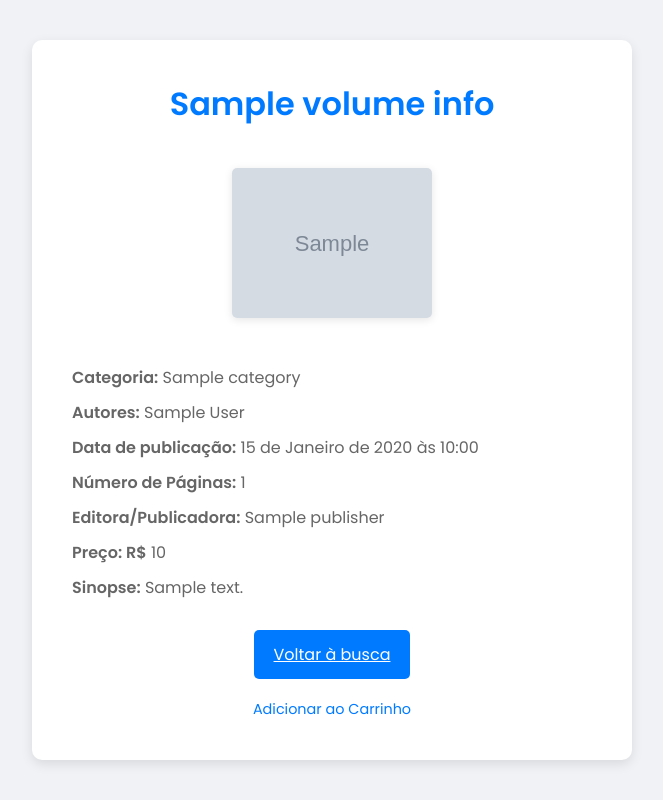
After one commit to geovanesilvahr/LivrariaOnlineTSMX, a Django app: page /bookView/1 in a window 1280 px wide. The commit adds this page. Shown: the whole page, without its empty margins (308-971 px from the left). Run offline with Django 5.2, Linux system fonts and the light colour scheme; tables that the repository leaves empty hold one stand-in row (values such as "Sample post"); grey boxes marked "Sample" are stand-in pictures; a database or web service that is not in the repository returns one stand-in record (values such as "Sample title"); data that the repository does not hold is empty.

Commit message:
feat: Adiciona novos templates e Configs

```diff
--- a/livrariaOnline/admin.py
+++ b/livrariaOnline/admin.py
@@ -1,7 +1,4 @@
 from django.contrib import admin
-from .models import User, Book, PurchasesMade
+from .models import Book
 
-# Register your models here.
-admin.site.register(User)
 admin.site.register(Book)
-admin.site.register(PurchasesMade)
--- /dev/null
+++ b/livrariaOnline/templates/bookView.html
@@ -0,0 +1,120 @@
+<!DOCTYPE html>
+<html lang="pt-br">
+
+<head>
+    <meta charset="UTF-8">
+    <meta name="viewport" content="width=device-width, initial-scale=1.0">
+    <title>Visualização do Livro</title>
+    <link href="https://fonts.googleapis.com/css2?family=Poppins:wght@300;400;600&display=swap" rel="stylesheet">
+    <style>
+        * {
+            margin: 0;
+            padding: 0;
+            box-sizing: border-box;
+        }
+
+        body {
+            font-family: 'Poppins', sans-serif;
+            background-color: #f0f2f5;
+            color: #333;
+            display: flex;
+            justify-content: center;
+            align-items: center;
+            height: 100vh;
+        }
+
+        .container {
+            background-color: #fff;
+            padding: 40px;
+            border-radius: 10px;
+            box-shadow: 0 4px 12px rgba(0, 0, 0, 0.1);
+            max-width: 600px;
+            width: 100%;
+            text-align: center;
+        }
+
+        h2 {
+            margin-bottom: 20px;
+            color: #007bff;
+            font-size: 2rem;
+        }
+
+        .book-cover {
+            width: 100%;
+            max-width: 200px;
+            margin: 20px auto;
+            border-radius: 5px;
+            box-shadow: 0 2px 8px rgba(0, 0, 0, 0.1);
+        }
+
+        .details {
+            margin-top: 20px;
+            text-align: left;
+        }
+
+        .details p {
+            margin: 10px 0;
+            font-size: 1rem;
+            color: #666;
+        }
+
+        .btn {
+            display: inline-block;
+            margin-top: 20px;
+            padding: 12px 20px;
+            font-size: 1rem;
+            background-color: #007bff;
+            color: white;
+            border: none;
+            border-radius: 5px;
+            cursor: pointer;
+            transition: background-color 0.3s ease;
+        }
+
+        .btn:hover {
+            background-color: #0056b3;
+        }
+
+        .footer-text {
+            margin-top: 20px;
+            font-size: 0.9rem;
+            color: #666;
+        }
+
+        .footer-text a {
+            color: #007bff;
+            text-decoration: none;
+        }
+
+        .footer-text a:hover {
+            text-decoration: underline;
+        }
+
+    </style>
+</head>
+
+<body>
+
+    <div class="container">
+        <h2>{{ book.volumeInfo.title }}</h2>
+        {% if book.volumeInfo.imageLinks %}
+        <img class="book-cover" src="{{ book.volumeInfo.imageLinks.thumbnail }}" alt="{{ book.volumeInfo.title }}">
+        {% endif %}
+        <div class="details">
+            <p><strong>Categoria:</strong> {{ book.volumeInfo.categories|join:", "|truncatewords:20 }}</p>
+            <p><strong>Autores:</strong> {{ book.volumeInfo.authors|join:", " }}</p>
+            <p><strong>Data de publicação:</strong> {{ book.volumeInfo.publishedDate }}</p>
+            <p><strong>Número de Páginas:</strong> {{ book.volumeInfo.pageCount }}</p>
+            <p><strong>Editora/Publicadora:</strong> {{ book.volumeInfo.publisher }}</p>
+            <p><strong>Preço: R$</strong> {{ book.saleInfo.listPrice.amount }}</p>
+            <p><strong>Sinopse:</strong> {{ book.volumeInfo.description|striptags|truncatewords:30 }}</p>
+        </div>
+        <a href="{% url 'homeSearch' %}" class="btn">Voltar à busca</a>
+        <div class="footer-text">
+            <a href="#">Adicionar ao Carrinho</a>
+        </div>
+    </div>
+
+</body>
+
+</html>
--- a/livrariaOnline/urls.py
+++ b/livrariaOnline/urls.py
@@ -3,6 +3,9 @@ from . import views
 
 urlpatterns = [
     path('', views.homeSearch, name="homeSearch"),
-    path('login/', views.login, name="login"),
-    path('createUser/', views.createUser, name="createUser")
+    path('login/', views.loginUser, name='loginUser'),
+    path('createUser/', views.createUser, name="createUser"),
+    path('bookView/<str:book_id>', views.bookView, name="bookView"),
+    #path('cart/', views.cartView, name='cartView'),
+    path('cartAdd/<str:book_id>', views.cartAdd, name='cartAdd')
 ]
--- a/livrariaOnline/views.py
+++ b/livrariaOnline/views.py
@@ -1,58 +1,111 @@
 import requests
 from django.http import HttpResponse
-from django.shortcuts import render
-from django.http import JsonResponse
-from .models import Book, PurchasesMade
+from django.shortcuts import get_object_or_404, render
 from django.views.decorators.csrf import csrf_protect
 from django.contrib.auth.models import User
-from django.contrib.auth import authenticate
+from django.contrib.auth import authenticate, login
+
+from livrariaOnline.models import Book, Cart
+
 
 def homeSearch(request):
-    query = request.GET.get('q', '')
-    api_key = 'AIzaSyCLxUPoZrcqnEixqyR1uek--0jYNS_lmBU'
+    query = request.GET.get("q", "")
+    api_key = "AIzaSyCLxUPoZrcqnEixqyR1uek--0jYNS_lmBU"
     books = []
 
     if query:
-        url = f'https://www.googleapis.com/books/v1/volumes?q={query}&key={api_key}'
+        url = f"https://www.googleapis.com/books/v1/volumes?q={query}&key={api_key}"
         response = requests.get(url)
 
         if response.status_code == 200:
             data = response.json()
-            books = data.get('items', [])
-            print(books)
+            books = data.get("items", [])
 
-    return render(request, 'homeSearch.html', {'books': books})
+    return render(request, "homeSearch.html", {"books": books})
+
 
 @csrf_protect
-def login(request):
-    if request.method == "GET":
-        return render(request, 'login.html')
-    else:
-        name = request.POST.get('name')
-        password = request.POST.get('password')
+def loginUser(request):
+    error_message = ""
+    if request.method == "POST":
+        username = request.POST.get("username")
+        password = request.POST.get("password")
+        user = authenticate(request, username=username, password=password)
+        if user is not None:
+            login(request, user)
+            return render(request, "cartView.html")
+        else:
+            return render(
+                request, "loginUser.html", {"error": "Usuário e/ou senha inválidos."}
+            )
 
-        user = authenticate(username=name, password=password)
+    return render(request, "loginUser.html")
 
-        if user:
-            return HttpResponse('Autenticado!')
-        else:
-            return HttpResponse('Usuario e/ou Senha invalida!')
 
 @csrf_protect
 def createUser(request):
     if request.method == "GET":
-        return render(request, 'createUser.html')
+        return render(request, "createUser.html")
     else:
-        name = request.POST.get('name')
-        email = request.POST.get('email')
-        password = request.POST.get('passwords')
+        name = request.POST.get("name")
+        email = request.POST.get("email")
+        password = request.POST.get("password")
 
         user = User.objects.filter(username=name).first()
 
         if user:
-            return HttpResponse('Já existe esse usuário')
+            return HttpResponse("Já existe esse usuário")
 
         user = User.objects.create_user(username=name, email=email, password=password)
+        user.set_password = password
         user.save()
 
         return HttpResponse("Usuario Cadastrado com Sucesso!")
+
+
+def bookView(request, book_id):
+
+    response = requests.get(f"https://www.googleapis.com/books/v1/volumes/{book_id}")
+    book = response.json()
+
+    return render(request, "bookView.html", {"book": book})
+
+
+"""
+def cartView(request):
+
+    cart_id = request.session.get("cart_id", None)
+    if cart_id in None:
+        print("Create New Cart")
+        request.session["cart_id"] = 12
+    else:
+        print("Cardt ID Exists")
+    return render(request, "cartView.html")
+
+def cartAdd(request, book_id):
+    request.session['books'] = book_id
+    print( request.session['books'])
+    return HttpResponse(request.session['books'])
+"""
+
+
+def cartAdd(request, book_id):
+    if request.user.is_authenticated:
+        user = request.user
+        book = get_object_or_404(Book, id=book_id)  # Obtém o objeto Book
+
+        cart_item, created = Cart.objects.get_or_create(user=user, book=book)
+
+        if not created:
+            cart_item.quantity += (
+                1  # Incrementa a quantidade se o item já estiver no carrinho
+            )
+            cart_item.save()
+
+        return HttpResponse(
+            f"Added Book ID: {book_id} to cart. Quantity: {cart_item.quantity}"
+        )
+    else:
+        return HttpResponse(
+            "You need to be logged in to add items to the cart.", status=401
+        )
--- a/projetoTSMX/settings.py
+++ b/projetoTSMX/settings.py
@@ -84,3 +84,5 @@ USE_TZ = True
 STATIC_URL = 'static/'
 
 DEFAULT_AUTO_FIELD = 'django.db.models.BigAutoField'
+
+LOGIN_REDIRECT_URL = 'homeSearch'
```
Also changed, not shown: livrariaOnline/models.py (+11 -18 lines), livrariaOnline/templates/cartView.html (added, +128 -0 lines), livrariaOnline/templates/createUser.html (+7 -3 lines), livrariaOnline/templates/homeSearch.html (+6 -14 lines), livrariaOnline/templates/loginUser.html (renamed from livrariaOnline/templates/login.html, +7 -6 lines).
